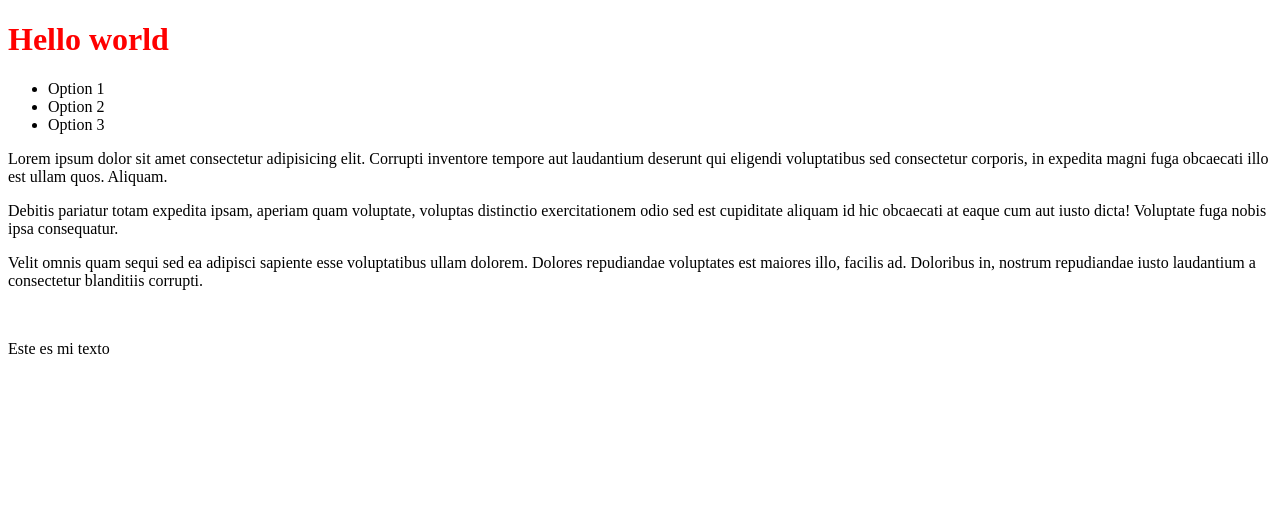
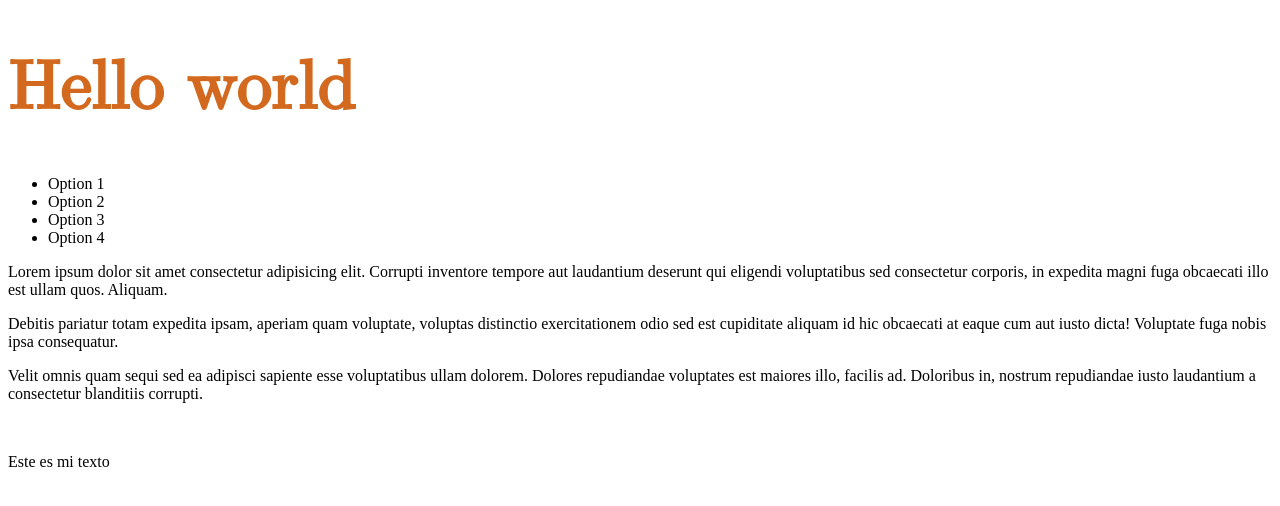
Before and after one commit to Roobeer811/pruebas, a plain HTML site: page index.html in a window 1280 px wide. Drawn offline with Linux system fonts and the light colour scheme.

Commit message:
update css and js

```diff
--- a/css/style.css
+++ b/css/style.css
@@ -1,3 +1,5 @@
-h1{
-    color:red;
+h1 {
+    color: chocolate;
+    font-size: 69px;
+    font-family: math;
 }
--- a/index.html
+++ b/index.html
@@ -21,6 +21,9 @@
         <li>
             <spam class="hello3">Option 3</spam>
         </li>
+        <li>
+            <spam class="hello3">Option 4</spam>
+        </li>
     </ul>
 
     <div class="principal">
@@ -37,6 +40,8 @@
 
     <img src="" alt="">
     <p title="presentacion">Este es mi texto</p>
+
+    <script src="js/myscript.js"></script>
 </body>
 
 </html>
--- /dev/null
+++ b/js/myscript.js
@@ -0,0 +1,3 @@
+// alert("Hello to JS");
+
+console.log("Hello world to console.");
```
